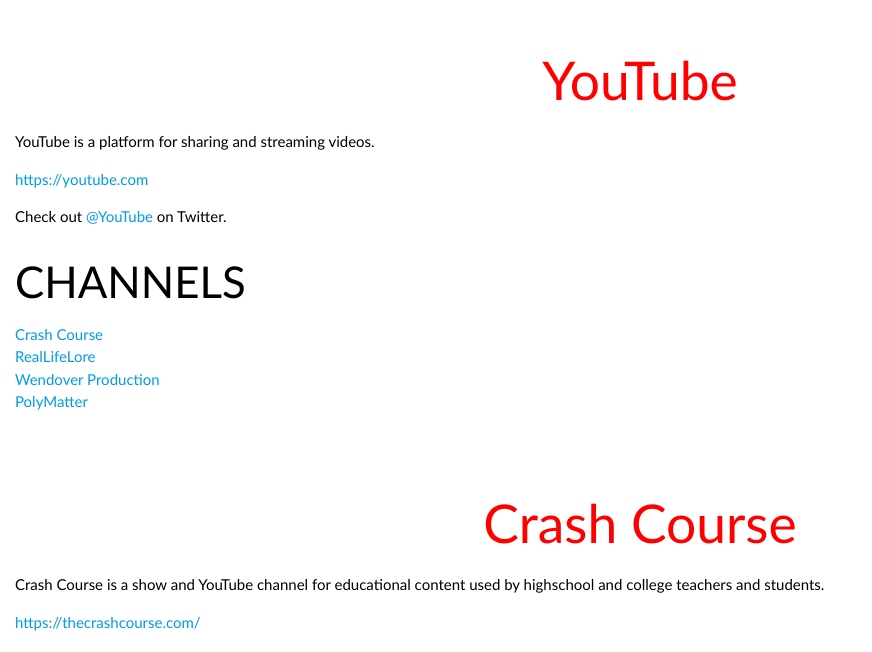
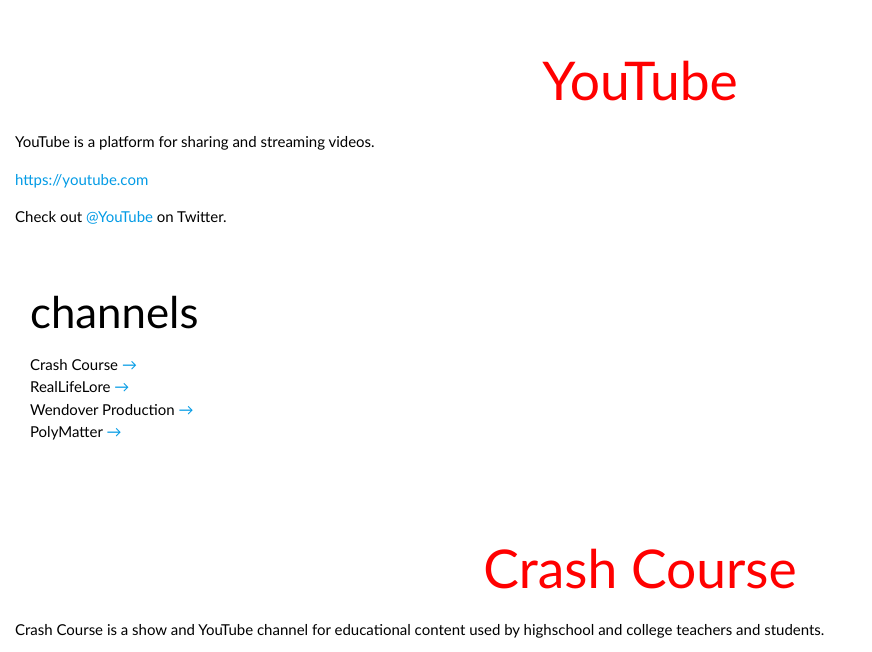
Before and after one commit to IRod22/ed-yt-relations, an Angular app: page / in a window 1280 px wide. Shown: the part 137-789 px from the top of the page, without its empty margins (0-872 px from the left). Built offline with nearby package versions, Linux system fonts and the light colour scheme.

Commit message:
feat: update `profile` structure

```diff
--- a/src/app/profile/profile.component.html
+++ b/src/app/profile/profile.component.html
@@ -1,13 +1,13 @@
-<section>
+<section class="hoverable">
     <h2 [id]="id">{{ name }}</h2>
     <p>{{ name }} is {{ description }}</p>
     <p *ngIf="website"><a [href]="website">{{ website }}</a></p>
     <p *ngIf="yt">Watch {{ name }} on <a [href]="yt">YouTube</a>.</p>
     <p *ngIf="twitter.url">Check out <a [href]="twitter.url">{{ twitter.username }}</a> on Twitter.</p>
-    <div *ngFor="let rel of relations">
-        <h3>{{rel.relation.toUpperCase()}}</h3>
+    <div *ngFor="let rel of relations" class="hoverable relation">
+        <h3>{{rel.relation}}</h3>
         <ul>
-            <li *ngFor="let related of rel.related"><a [href]="related.id">{{ related.name }}</a></li>
+            <li *ngFor="let related of rel.related">{{ related.name }} <a [href]="related.id">&rarr;</a></li>
         </ul>
     </div>
 </section>
```
